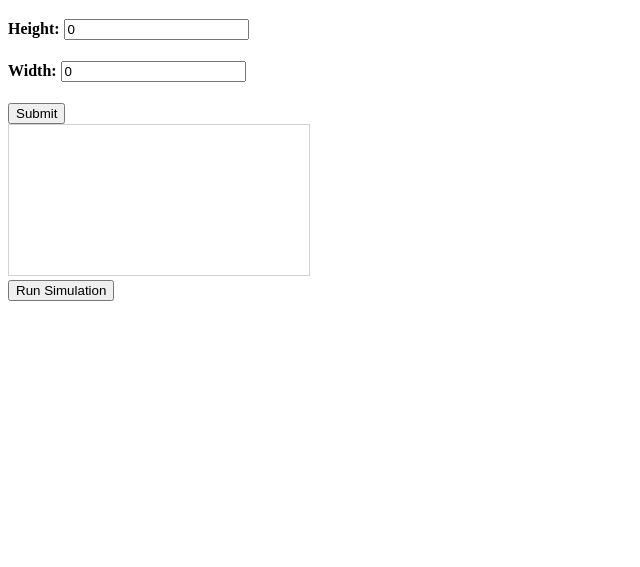
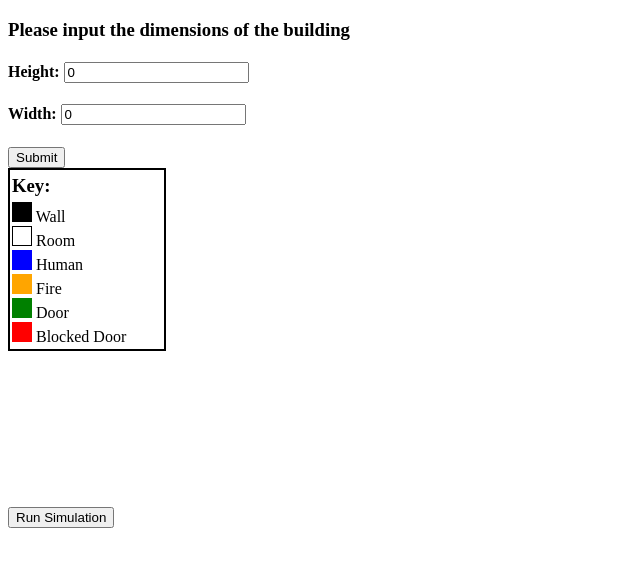
Before and after one commit to Sleightly/Escape, a website: page public/views/index.html in a window 1280 px wide. Shown: the part 61-628 px from the top of the page, without its empty margins (0-640 px from the left). Drawn offline with Linux system fonts and the light colour scheme; files that its build step writes are made by us from their sources; files whose address does not match are found by name.

Commit message:
added a key and some style

```diff
--- a/public/scripts/index.js
+++ b/public/scripts/index.js
@@ -22,6 +22,7 @@ function getDimensions() {
 
 function displayBorders() {
     canvas = document.getElementById("myCanvas");
+    canvas.style.visibility = "visible";
     canvas.height = height;
     canvas.width = width;
     canvas.addEventListener('click', function(evt) {
--- a/public/style/style.css
+++ b/public/style/style.css
@@ -2,6 +2,56 @@ h1 {
     color:blue;
   }
 
-select {
-    z-index: 1000;
+#blackKey{
+    width:20px;
+    height:20px;
+    background:black;
 }
+
+#whiteKey{
+    width:18px;
+    height:18px;
+    border:1px solid #000000;
+}
+
+#blueKey{
+    width:20px;
+    height:20px;
+    background:blue;
+}
+
+#orangeKey{
+    width:20px;
+    height:20px;
+    background:orange;
+}
+
+#greenKey{
+    width:20px;
+    height:20px;
+    background:green;
+}
+
+#redKey{
+    width:20px;
+    height:20px;
+    background:red;
+}
+
+#legend {
+    border: 2px solid #000000;
+    padding: 2px;
+    height: 175px;
+    width: 150px;
+    justify-content: center;
+}
+
+#keyTitle {
+    margin-block-end: 5px;
+    margin-block-start: 3px;
+}
+
+#myCanvas {
+    border:1px solid #d3d3d3;
+    visibility: hidden;
+}
--- a/public/views/index.html
+++ b/public/views/index.html
@@ -3,24 +3,54 @@
   <head>
     <link rel="stylesheet" type="text/css" href="style.css">
     <meta charset="utf-8">
-    <title>Hello World</title>
+    <title>Escape</title>
   </head>
   <body>
     <div>
       <h1>Escape</h1>
     </div>
     <div>
-      <form action= >
+      <form>
+        <h3>Please input the dimensions of the building</h3>
         <h4>Height: <input type="number" name="height" value=0> </h4>
         <h4>Width: <input type="number" name="width" value=0> </h4>
         <input type="button" onclick="getDimensions()" value="Submit">
       </form>
     </div>
     <div>
-      <canvas id="myCanvas" width="" height=""
-      style="border:1px solid #d3d3d3;">
+    <div id="legend">
+      <h3 id="keyTitle">Key:</h3>
+      <div>
+          <canvas id = "blackKey"></canvas>
+          Wall
+      </div>
+      <div>
+          <canvas id = "whiteKey"></canvas>
+          Room
+      </div>
+      <div>
+          <canvas id = "blueKey"></canvas>
+          Human
+      </div>
+      <div>
+          <canvas id = "orangeKey"></canvas>
+          Fire
+      </div>
+      <div>
+          <canvas id = "greenKey"></canvas>
+          Door
+      </div>
+      <div>
+          <canvas id = "redKey"></canvas>
+          Blocked Door
+      </div>
+    </div>
+  </div>
+    <div>
+      <canvas id="myCanvas">
       </canvas>
     </div>
+
     <div>
       <button> Run Simulation </button>
     </div>
```
